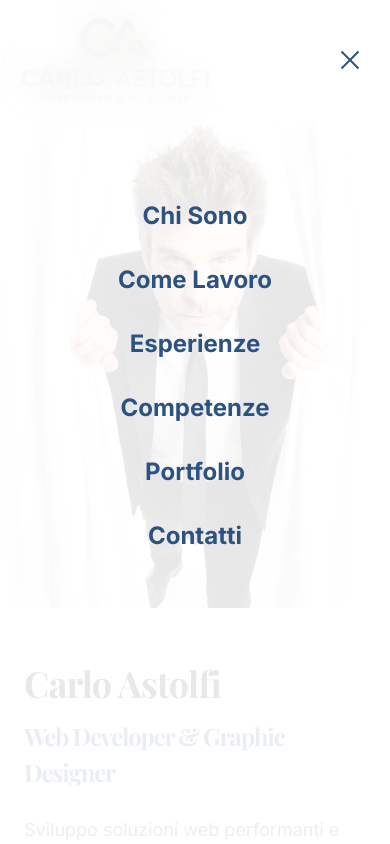
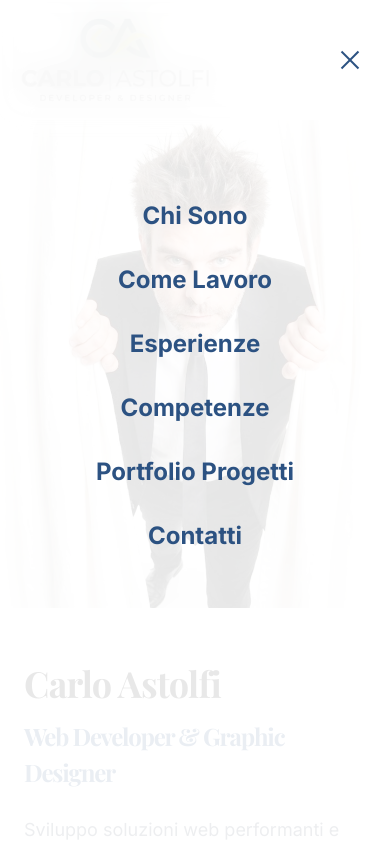
Before and after one commit to carloast82/personal-website, a Next.js app: page / in a window 390 px wide. Both pictures are taken after a click on the button "Toggle menu". Shown: the top 844 px of the page. Built offline with nearby package versions, Linux system fonts and the light colour scheme.

Commit message:
correzione bug scroll pagina

```diff
--- a/app/globals.css
+++ b/app/globals.css
@@ -6,6 +6,10 @@ body {
 
 html {
   scroll-behavior: smoothm !important;
+}
+
+[id] {
+  scroll-margin-top: 100px; /* 120px di navbar + 20px di spazio estetico */
 }
 
 @theme {
--- a/components/MobileNav.tsx
+++ b/components/MobileNav.tsx
@@ -19,13 +19,31 @@ export default function MobileNav() {
     };
   }, [isOpen]);
 
+  const handleScroll = (
+    e: React.MouseEvent<HTMLAnchorElement>,
+    targetId: string,
+  ) => {
+    e.preventDefault(); // Blocca il "teletrasporto" di Next.js
+
+    const element = document.getElementById(targetId);
+    if (element) {
+      element.scrollIntoView({
+        behavior: "smooth",
+        block: "start", // Allinea la sezione in cima allo schermo
+      });
+
+      // Aggiorna l'URL del browser con l'ancora (es: #filosofia) senza far saltare la pagina
+      window.history.pushState(null, "", `#${targetId}`);
+    }
+  };
+
   const navLinks = [
-    { name: "Chi Sono", href: "#chi-sono" },
-    { name: "Come Lavoro", href: "#come-lavoro" },
-    { name: "Esperienze", href: "#esperienze" },
-    { name: "Competenze", href: "#competenze" },
-    { name: "Portfolio", href: "#progetti" },
-    { name: "Contatti", href: "#contatti" },
+    { name: "Chi Sono", href: "#chi-sono", scrollto: "chi-sono" },
+    { name: "Come Lavoro", href: "#come-lavoro", scrollto: "come-lavoro" },
+    { name: "Esperienze", href: "#esperienze", scrollto: "esperienze" },
+    { name: "Competenze", href: "#competenze", scrollto: "competenze" },
+    { name: "Portfolio Progetti", href: "#progetti", scrollto: "progetti" },
+    { name: "Contatti", href: "#contatti", scrollto: "contatti" },
   ];
 
   return (
@@ -58,14 +76,32 @@ export default function MobileNav() {
             id="mobilenav_container"
           >
             {navLinks.map((link) => (
-              <Link
+              <a
                 key={link.name}
                 href={link.href}
-                onClick={() => setIsOpen(false)}
+                onClick={(e) => {
+                  // 1. Chiude il menu mobile
+                  setIsOpen(false);
+
+                  // 2. Gestisce lo scroll fluido se è un'ancora interna
+                  if (link.href.startsWith("#")) {
+                    e.preventDefault(); // Blocca il salto istantaneo
+                    const targetId = link.href.replace("#", "");
+                    const element = document.getElementById(targetId);
+
+                    if (element) {
+                      element.scrollIntoView({
+                        behavior: "smooth",
+                        block: "start",
+                      });
+                      window.history.pushState(null, "", link.href);
+                    }
+                  }
+                }}
                 className="text-2xl font-bold text-navy hover:text-senape transition-colors"
               >
                 {link.name}
-              </Link>
+              </a>
             ))}
           </motion.div>
         )}
--- a/components/Navbar.tsx
+++ b/components/Navbar.tsx
@@ -17,18 +17,37 @@ import {
 } from "@/components/utils/animations";
 
 export default function Navbar() {
+  // Questa funzione intercetta il click e forza lo scroll fluido via software
+  const handleScroll = (
+    e: React.MouseEvent<HTMLAnchorElement>,
+    targetId: string,
+  ) => {
+    e.preventDefault(); // Blocca il "teletrasporto" di Next.js
+
+    const element = document.getElementById(targetId);
+    if (element) {
+      element.scrollIntoView({
+        behavior: "smooth",
+        block: "start", // Allinea la sezione in cima allo schermo
+      });
+
+      // Aggiorna l'URL del browser con l'ancora (es: #filosofia) senza far saltare la pagina
+      window.history.pushState(null, "", `#${targetId}`);
+    }
+  };
+
   const viewportConfig =
     typeof window !== "undefined" && window.innerWidth < 768
       ? mobileViewport
       : desktopViewport;
 
   const navLinks = [
-    { name: "Chi Sono", href: "#chi-sono" },
-    { name: "Come Lavoro", href: "#come-lavoro" },
-    { name: "Esperienze", href: "#esperienze" },
-    { name: "Competenze", href: "#competenze" },
-    { name: "Portfolio Progetti", href: "#progetti" },
-    { name: "Contatti", href: "#contatti" },
+    { name: "Chi Sono", href: "#chi-sono", scrollto: "chi-sono" },
+    { name: "Come Lavoro", href: "#come-lavoro", scrollto: "come-lavoro" },
+    { name: "Esperienze", href: "#esperienze", scrollto: "esperienze" },
+    { name: "Competenze", href: "#competenze", scrollto: "competenze" },
+    { name: "Portfolio Progetti", href: "#progetti", scrollto: "progetti" },
+    { name: "Contatti", href: "#contatti", scrollto: "contatti" },
   ];
 
   const MotionLink = motion.create(Link);
@@ -65,13 +84,14 @@ export default function Navbar() {
         {/* MENU DI NAVIGAZIONE (Centrale/Destra) */}
         <nav className="hidden md:flex items-center gap-6 lg:gap-8">
           {navLinks.map((link) => (
-            <Link
+            <a
               key={link.name}
               href={link.href}
+              onClick={(e) => handleScroll(e, link.scrollto)}
               className="font-sans text-sm font-medium text-gray-600 hover:text-blue transition-colors py-2"
             >
               {link.name}
-            </Link>
+            </a>
           ))}
         </nav>
 
```
